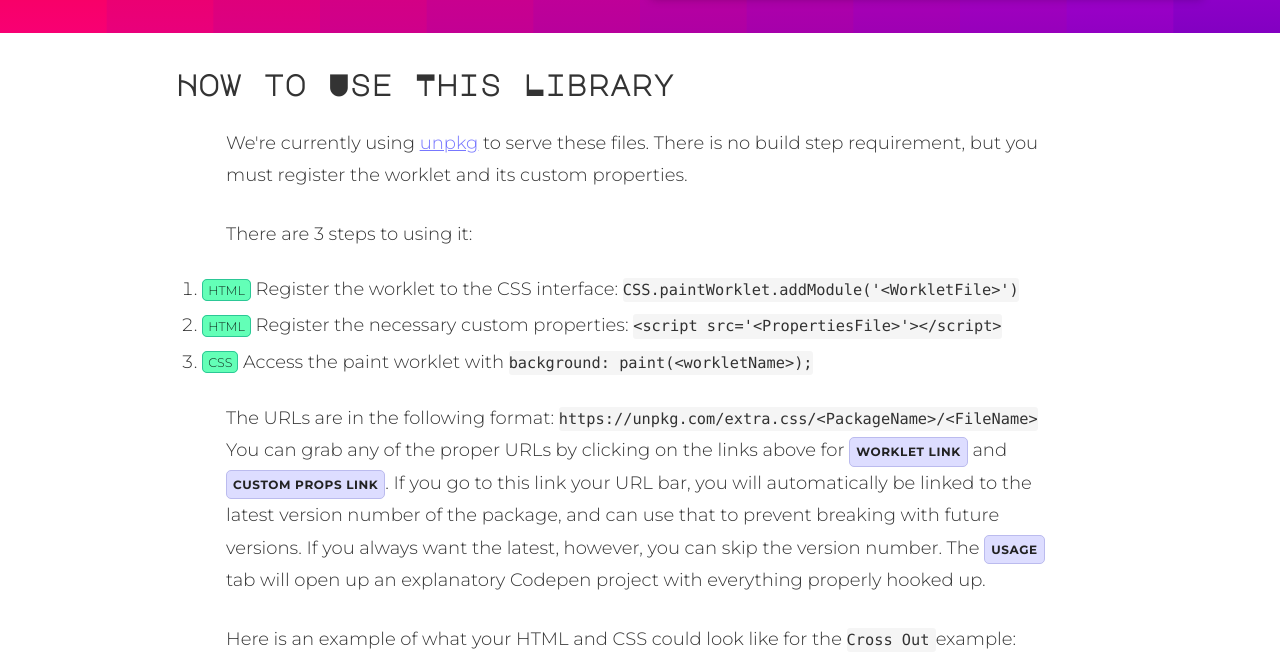
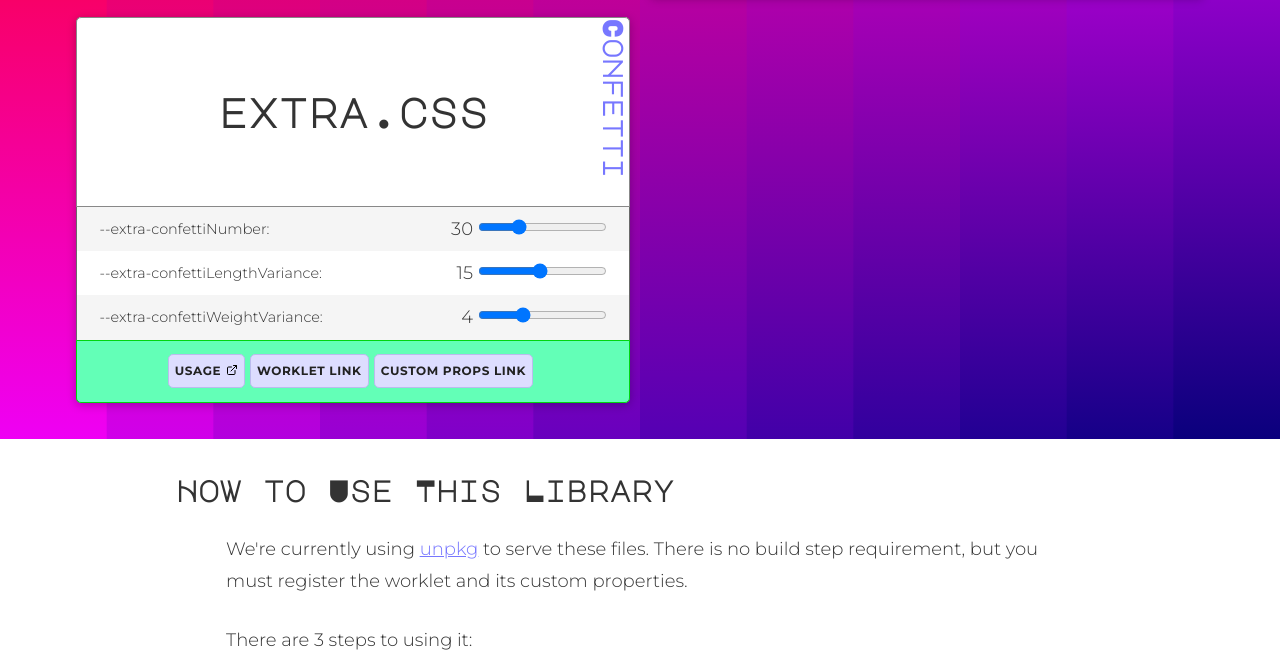
Before and after one commit to una/extra.css, a Gatsby site in the folder site/: page / in a window 1280 px wide. Shown: the part 2062-2721 px from the top of the page. Built offline with nearby package versions, Linux system fonts and the light colour scheme; Gatsby itself is replaced by a stand-in of ours.

Commit message:
confetti demo! yay

```diff
--- a/site/src/components/Demos/Confetti/index.js
+++ b/site/src/components/Demos/Confetti/index.js
@@ -54,7 +54,7 @@ export default class Confetti extends Component {
             <div>
               <div className={CardStyle.inputVal}>
               {this.state.lengthVariance}</div>
-              <input className={CardStyle.rangeSlider} type="range" value={this.state.lengthVariance} id="--extra-confettiLengthVariance"
+              <input className={CardStyle.rangeSlider} min="1" max="30" type="range" value={this.state.lengthVariance} id="--extra-confettiLengthVariance"
                 onChange={e => this.setState({ lengthVariance: e.target.value })} />
             </div>
           </li>
@@ -62,11 +62,11 @@ export default class Confetti extends Component {
             <label htmlFor="--extra-confettiWeightVariance">--extra-confettiWeightVariance:</label>
             <div>
               <div className={CardStyle.inputVal}>{this.state.weightVariance}</div>
-              <input className={CardStyle.rangeSlider} type="range" min="0" max="10" value={this.state.weightVariance} id="--extra-confettiWeightVariance" ref={this.weightVariance} onChange={e => this.setState({ weightVariance: e.target.value })}/>
+              <input className={CardStyle.rangeSlider} type="range" min="1" max="10" value={this.state.weightVariance} id="--extra-confettiWeightVariance" ref={this.weightVariance} onChange={e => this.setState({ weightVariance: e.target.value })}/>
             </div>
           </li>
         </ul>
-        <CardLinks name='sparkles' penLink='MRxgNN'/>
+        <CardLinks name='sparkles' penLink='mgoXMO'/>
       </Card>
     )
   }
--- a/site/src/pages/index.js
+++ b/site/src/pages/index.js
@@ -5,6 +5,7 @@ import CrossOut from '../components/Demos/CrossOut'
 import ScallopedBorder from '../components/Demos/ScallopedBorder'
 import SuperUnderline from '../components/Demos/SuperUnderline'
 import Sparkles from '../components/Demos/Sparkles'
+import Confetti from '../components/Demos/Confetti'
 import HowTo from '../components/HowTo'
 import style from './style.module.css'
 
@@ -33,6 +34,7 @@ export default class IndexPage extends Component {
           <ScallopedBorder />
           <SuperUnderline />
           <CrossOut />
+          <Confetti />
         </div>
 
         <HowTo/>
```
